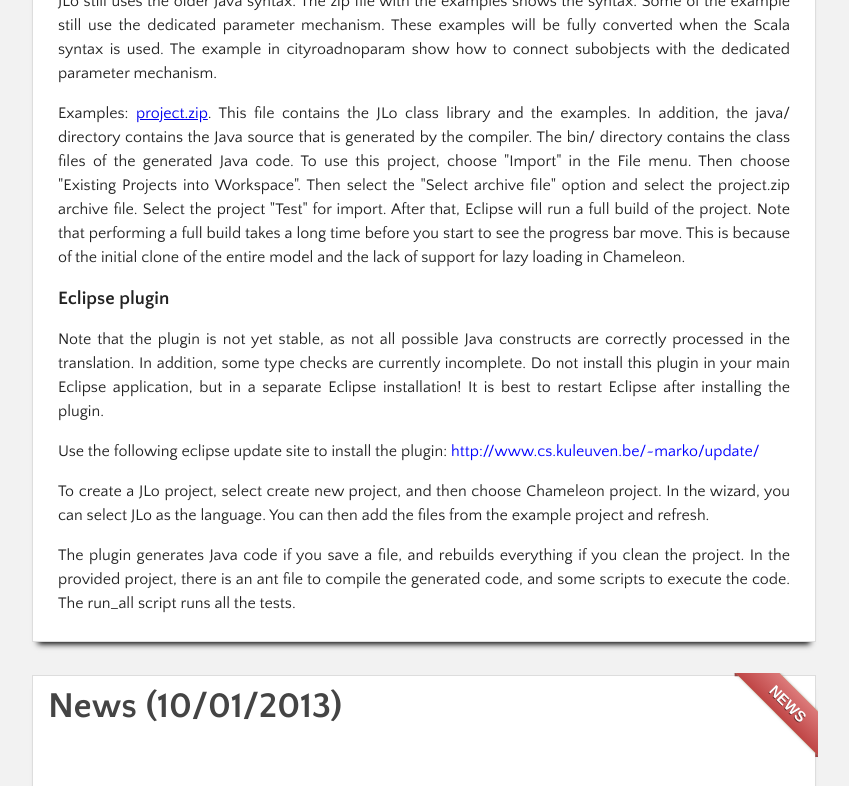
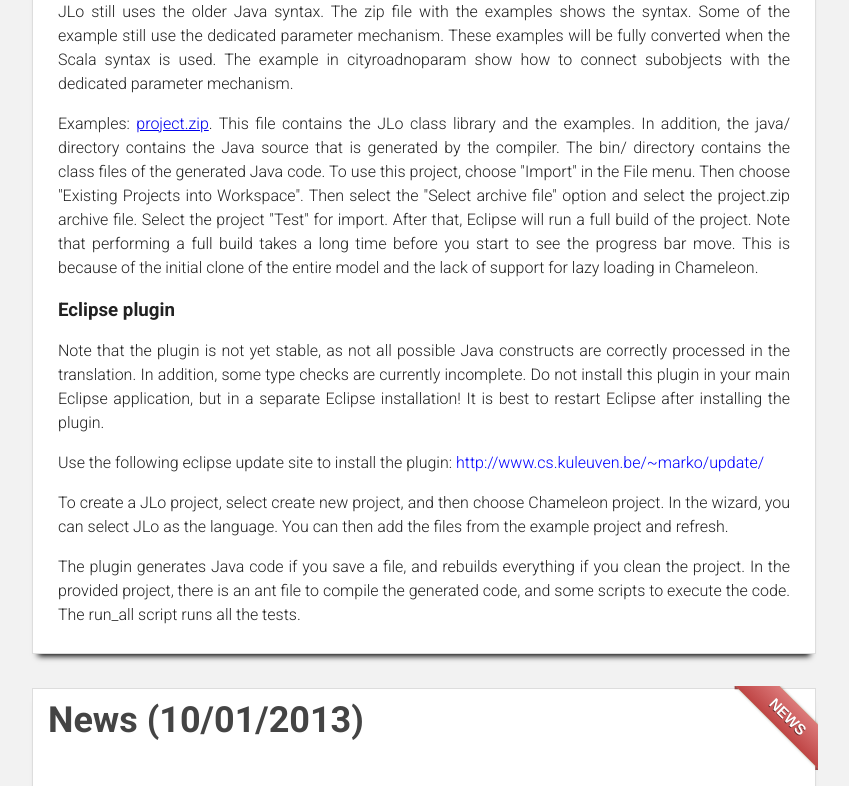
Before and after one commit to markovandooren/jlo, a plain HTML site: page index.html in a window 1280 px wide. Shown: the part 426-1212 px from the top of the page, without its empty margins (216-1065 px from the left). Drawn offline with nearby package versions, Linux system fonts and the light colour scheme.

Commit message:
changed font

```diff
--- a/css/jlo.css
+++ b/css/jlo.css
@@ -1,12 +1,12 @@
 body {
-       font-family: 'Quattrocento Sans', sans-serif;
+       font-family: 'Roboto', sans-serif;
         font-size: 16px;
-        font-weight: 400;
+        font-weight: 300;
         background-color:#f2f2f2;
         color: #222222;
       }
       h1 h2 h3 {
-         font-family: 'Quattrocento Sans', sans-serif;
+         font-family: 'Roboto', sans-serif;
      }
 /* DROP CAP */
 /*p:first-child:first-letter { float: left; color: #903; font-size: 300%;padding-top: 6px; padding-right: 8px; padding-left: 3px;}*/
@@ -43,7 +43,7 @@ body {
         margin-right: auto;
      }
       .section .header {
-        font-family: 'Quattrocento Sans', sans-serif;
+        font-family: 'Roboto', sans-serif;
         font-size: 36px;
         font-weight:700;
         padding: 0px;
@@ -78,8 +78,6 @@ body {
 transform: scale() rotate(deg) translateX(1px) translateY(1px) skewX(0deg) skewY(0deg); }
 
 .ribbon-green {
-/*  font-family: 'Quattrocento Sans', sans-serif;
-  font-size: 16px;*/
   font: bold 15px Sans-Serif;
   color: white;
   text-align: center;
--- a/index.html
+++ b/index.html
@@ -5,9 +5,9 @@
   <link rel="stylesheet" type="text/css" href="css/slicebox.css" />
   <link rel="stylesheet" type="text/css" href="css/custom.css" />
   <script type="text/javascript" src="js/modernizr.custom.46884.js"></script>
-  <link href='http://fonts.googleapis.com/css?family=Dosis:300,500,700' rel='stylesheet' type='text/css'>
+  <!--<link href='http://fonts.googleapis.com/css?family=Dosis:300,500,700' rel='stylesheet' type='text/css'>-->
   <link rel="stylesheet" type="text/css" href="css/jlo.css" />
-  <link href='http://fonts.googleapis.com/css?family=Quattrocento+Sans:400,700,400italic' rel='stylesheet' type='text/css'>
+  <link href='http://fonts.googleapis.com/css?family=Roboto:300,700,300italic' rel='stylesheet' type='text/css'>
 </head>
 <TITLE>Subobjects</TITLE>
 
```
Also changed, not shown: 1 other file.
